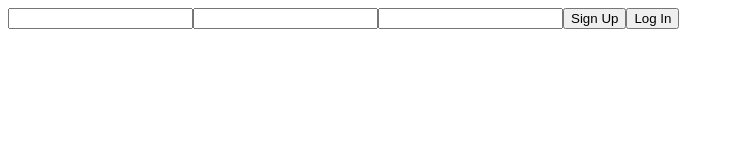
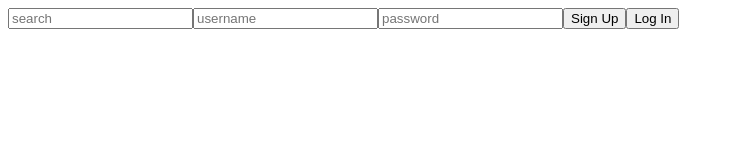
Before and after one commit to maximiliangonzalez/t-shaped.dev, a React app: page / in a window 1280 px wide. Shown: the top 160 px of the page, without its empty margins (0-734 px from the left). Built offline with nearby package versions, Linux system fonts and the light colour scheme; no server answers.

Commit message:
edited navbar interface

```diff
--- a/src/components/Navbar.tsx
+++ b/src/components/Navbar.tsx
@@ -33,8 +33,8 @@ export default () => {
         <button onClick={logout}>Log Out</button>
       ) : (
         <>
-          <input type="text" ref={name}></input>
-          <input type="password" ref={password}></input>
+          <input type="text" placeholder="username" ref={name}></input>
+          <input type="password" placeholder="password" ref={password}></input>
           <button onClick={signup}>Sign Up</button>
           <button onClick={login}>Log In</button>
           {
--- a/src/components/Search.tsx
+++ b/src/components/Search.tsx
@@ -5,7 +5,7 @@ const Search = () => {
 
   return (
     <>
-      <input type="text" ref={search}/>
+      <input type="text" placeholder="search" ref={search}/>
     </>
   )
 };
```
